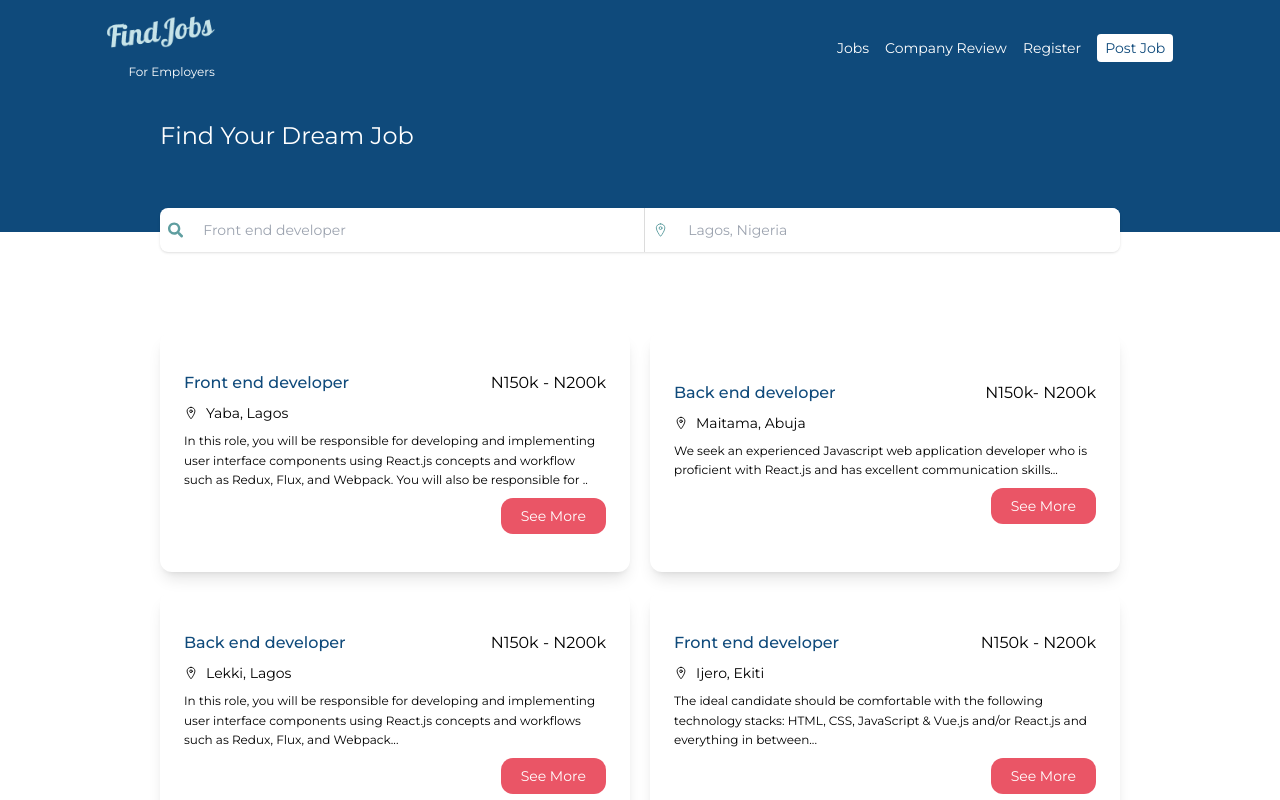
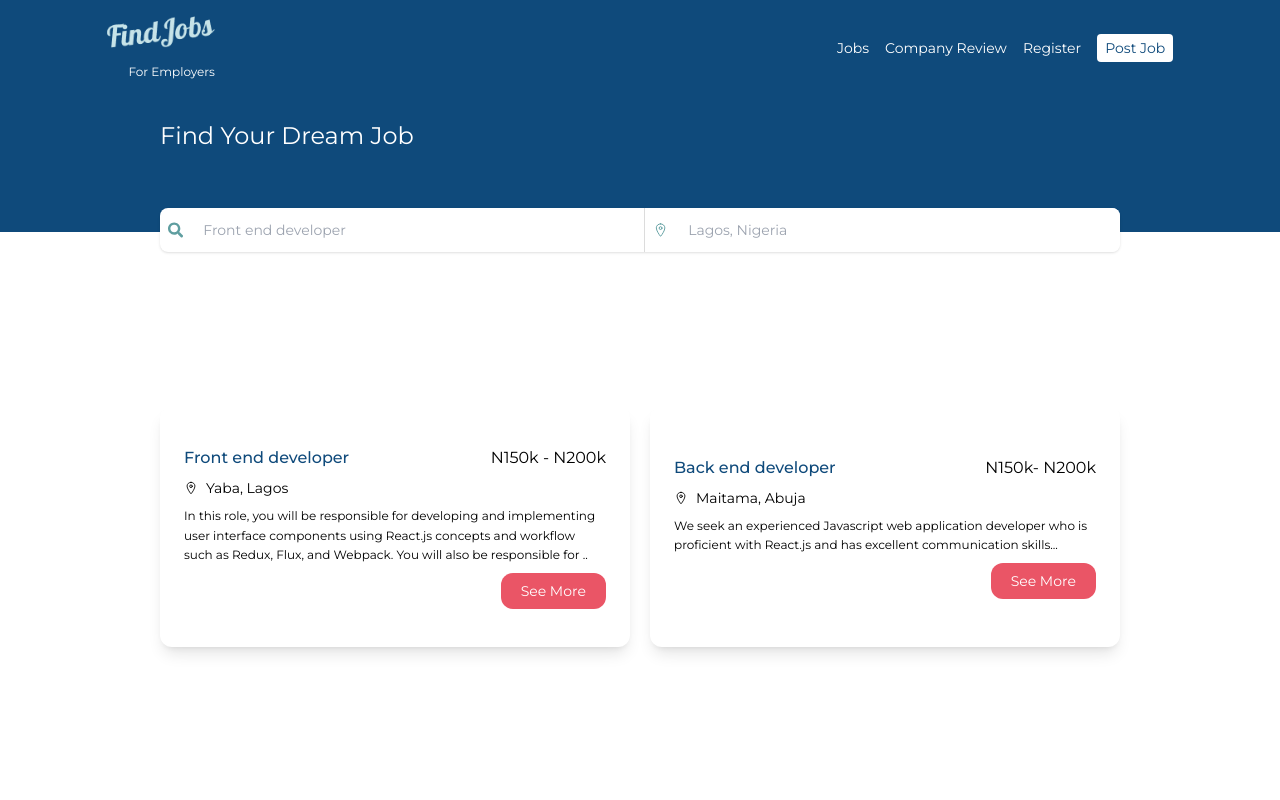
Before and after one commit to mrWealthid/Jobs, a React (Create React App) app: page / in a window 1280 px wide. Shown: the top 800 px of the page. Built offline with nearby package versions, Linux system fonts and the light colour scheme.

Commit message:
responsiveness fix

```diff
--- a/src/components/Views/GuestBoard.js
+++ b/src/components/Views/GuestBoard.js
@@ -108,15 +108,15 @@ const GuestBoard = () => {
 
       <main
         className={`${
-          id ? 'flex flex-col md:flex-row items-center md:items-start' : ''
-        } my-20 gap-10 justify-center items-center sm:w-11/12 lg:w-9/12 mx-auto min-h-screen `}
+          id ? 'flex flex-col md:flex-row  lg:items-start' : ''
+        } my-20 gap-10 justify-center items-center sm:w-11/12 lg:w-9/12  mx-auto min-h-screen `}
       >
         <section
           className={` grid ${
             id
               ? 'grid-cols-1 w-10/12 sm:w-8/12  md:w-1/2 '
               : 'md:grid-cols-2 md:w-auto w-10/12 mx-auto '
-          } gap-5 `}
+          } gap-5 min-h-screen items-center `}
         >
           {jobs.map((job) => (
             <JobCard {...job} key={job.id} />
--- a/src/index.css
+++ b/src/index.css
@@ -27,7 +27,7 @@
 
 .popup {
   position: absolute;
-  top: 80%;
+  top: 60%;
   left: 50%;
   transform: translate(-50%, -50%);
   z-index: 50;
```
